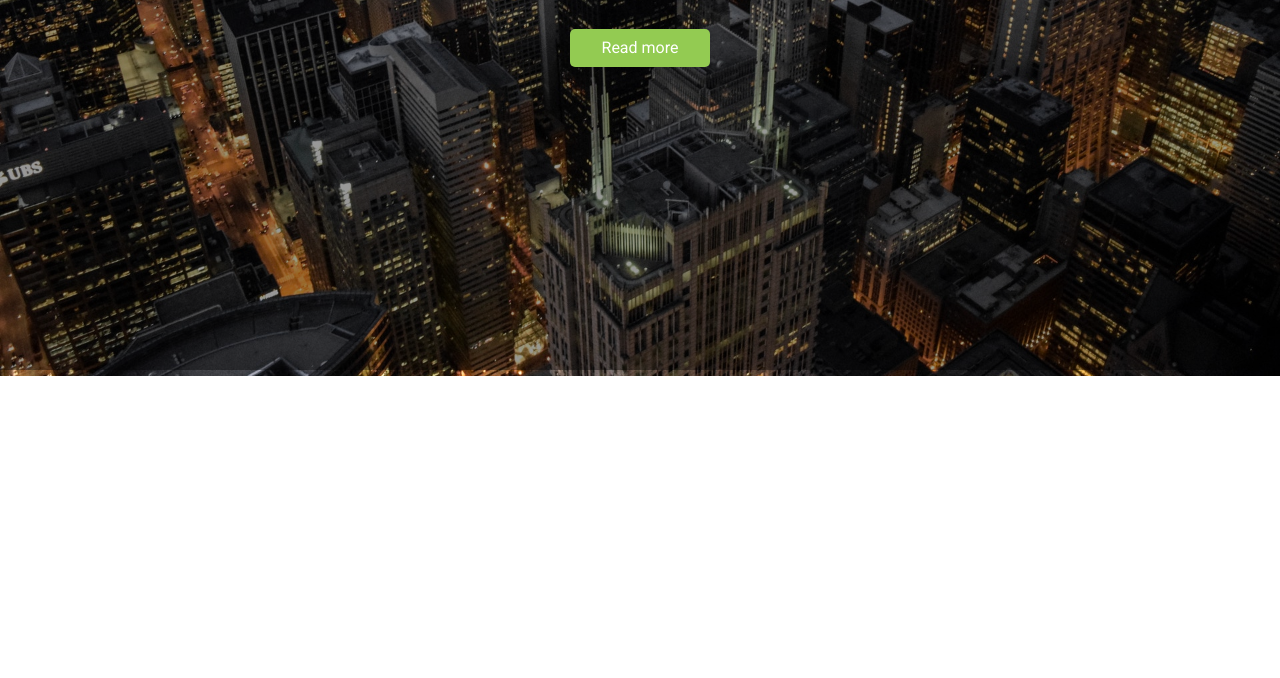
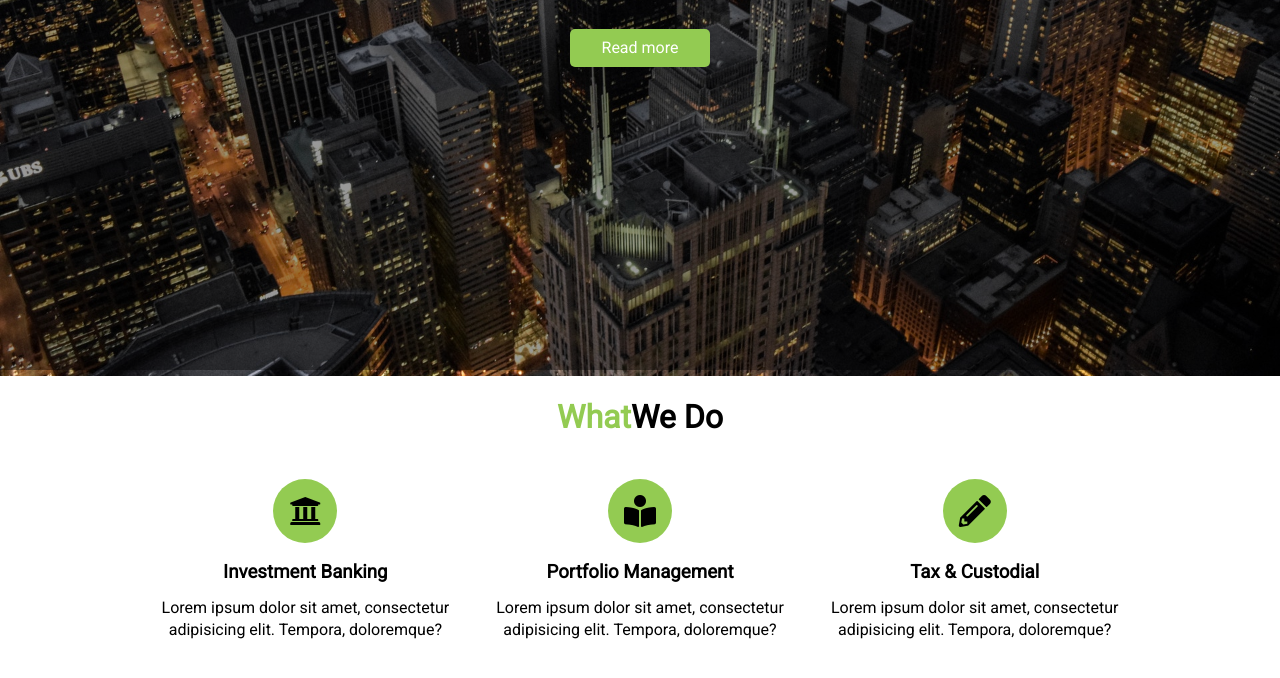
Before and after one commit to savaseso/EdgeLedger-Financial-website, a plain HTML site: page index.html in a window 1280 px wide. Shown: the part 490-1168 px from the top of the page. Before the commit the page ends 866 px from the top, so only its background shows below. Drawn offline with Linux system fonts and the light colour scheme.

Commit message:
what we do section: aligning text to the middle, formating icons

```diff
--- a/css/style.css
+++ b/css/style.css
@@ -32,10 +32,20 @@ p {
     line-height: 1.1;
 }
 
+.m-heading {
+    font-size: 2rem;
+    margin-bottom: 0.75rem;
+    line-height: 1.1;
+}
+
 .lead {
     font-size:1.3rem;
     margin-bottom: 2rem;
 }
+
+.py-1 {padding: 1.5rem 0;}
+.py-2 {padding: 2rem 0;}
+.py-3 {padding: 3rem 0;}
 
 .btn {
     display: inline-block;
@@ -53,6 +63,16 @@ p {
 .btn-dark {
     background: #333;
     color:#fff;
+}
+
+.container {
+   max-width: 1100px;
+   margin:auto ;
+   padding: 0 2rem;
+   overflow: hidden;
+}
+.text-center {
+    text-align: center;
 }
 
 /*navbar*/
@@ -106,6 +126,27 @@ p {
     top:60px;
     left:0;
     right: 0;
+    bottom: 0;
     background-color: rgba(0, 0, 0, 0.4)
 
 }
+
+/* Section: What We do */
+
+#what .items {
+    display: flex;
+    padding: 1rem;
+}
+
+#what .items .item {
+    flex:1;
+    text-align: center;
+    padding: 1rem;
+}
+
+#what .items .item i {
+    background-color: #93cb52;
+    padding: 1rem;
+    border-radius: 50%;
+    margin-bottom: 1rem;
+}
--- a/index.html
+++ b/index.html
@@ -37,6 +37,34 @@
         </div>
 
     </header>
+<!--     Section: What we do    -->
+    <section id="what" class="bg-light py-1">
+        <div class="container">
+            <h2 class="m-heading text-center"><span class="text-primary">What</span>We Do</h2>
+            <div class="items">
+                <div class="item">
+                    <i class="fas fa-university fa-2x"></i>
+                    <div>
+                        <h3>Investment Banking</h3>
+                        <p>Lorem ipsum dolor sit amet, consectetur adipisicing elit. Tempora, doloremque?</p>
+                    </div>
+                </div>
+                <div class="item">
+                    <i class="fas fa-book-reader fa-2x"></i>
+                    <div>
+                        <h3>Portfolio Management</h3>
+                        <p>Lorem ipsum dolor sit amet, consectetur adipisicing elit. Tempora, doloremque?</p>
+                    </div>
+                </div>
+                <div class="item">
+                    <i class="fas fa-pencil-alt fa-2x"></i>
+                    <div>
+                        <h3>Tax & Custodial</h3>
+                        <p>Lorem ipsum dolor sit amet, consectetur adipisicing elit. Tempora, doloremque?</p>
+                    </div>
+            </div>
+        </div>
+    </section>
 
 
 </body>
```
